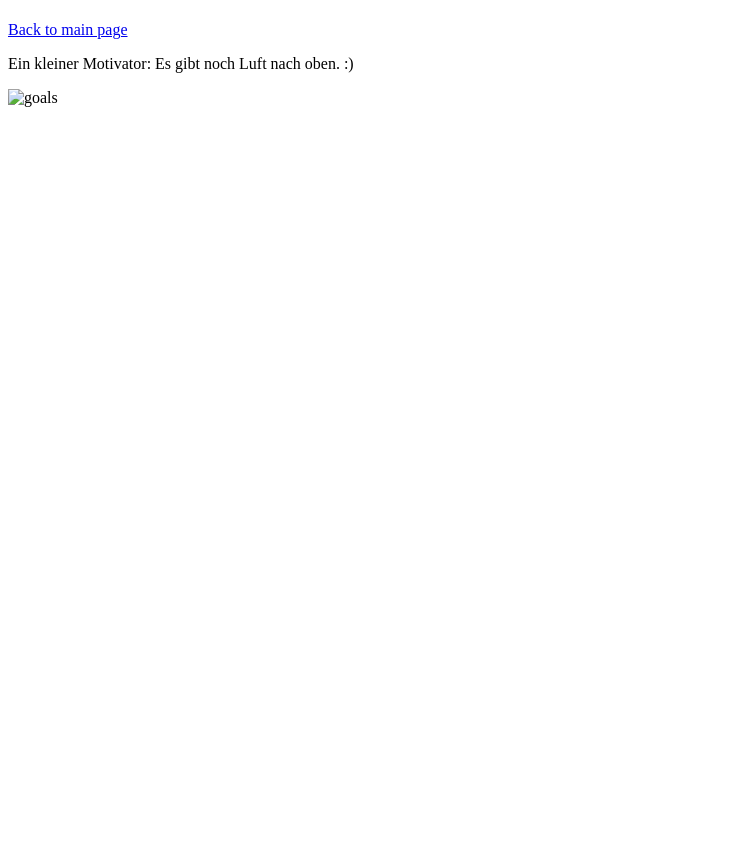
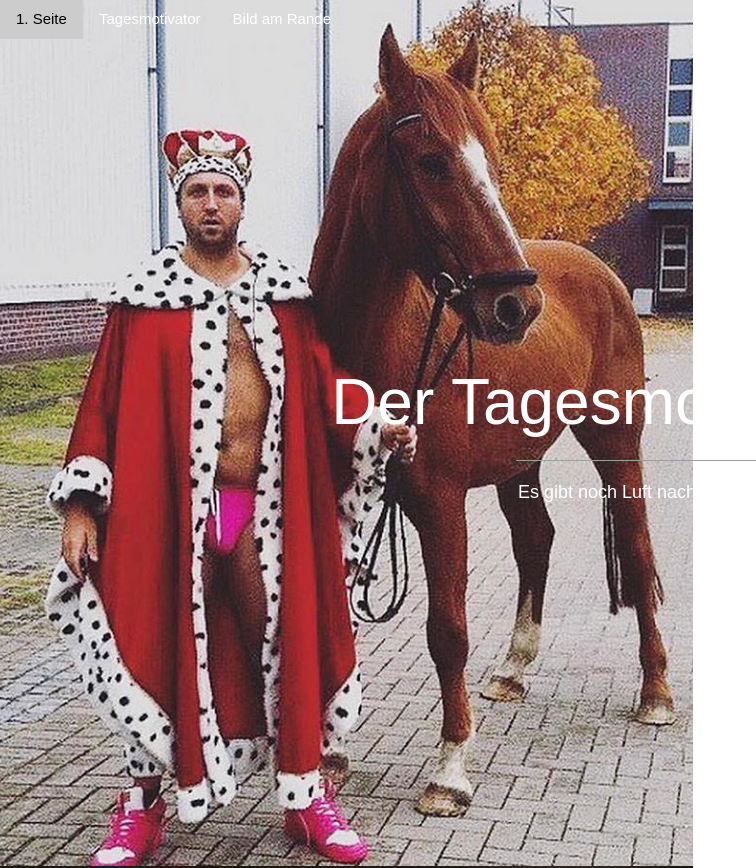
Before and after one commit to LarahLeege/second-website, a plain HTML site: page nicht_index.html in a window 1280 px wide. Shown: the whole page, without its empty margins (0-756 px from the left). Before the commit the page ends 800 px from the top, so only its background shows below. Drawn offline with nearby package versions, Linux system fonts and the light colour scheme.

Commit message:
next try 14:08

```diff
--- a/nicht_index.html
+++ b/nicht_index.html
@@ -1,14 +1,48 @@
 <!DOCTYPE html>
 <html>
-  <head>
-    <title>Viel Spaß auf Arbeit!</title>
-        <meta charset="utf-8">
+<head>
+  <title>Hei dudududu</title>
+    <meta charset="utf-8">
+    <meta name="viewport" content="width=device-width, initial-scale=1">
+    <link rel="stylesheet" href="https://www.w3schools.com/w3css/4/w3.css">
+    <link rel="stylesheet" href="https://fonts.googleapis.com/css?family=Raleway">
 </head>
+<style>
+  body, h1 {font-family: "Railway", sans-serif}
+  body, html {height: 100%}
+/*  bgimg{
+    background-image: url("images/IMAG1734.jpg");
+    min-height: 100%;
+    background-position: center;
+    background-size: cover;
+  }*/
+  </style>
+
   <body>
-    <h1></h1>
-        <a href="index.html">Back to main page</a>
-    <p>
-      Ein kleiner Motivator: Es gibt noch Luft nach oben. :)</p>
-    <img src="Screenshot (348).png" alt="goals">
+
+    <div class= "bgimg w3-display-container w3-animate-opacity w3-text-white">
+      <div class="w3-top">
+        <div class="w3-bar" id="myNavbar">
+          <a class="w3-bar-item w3-button w3-hover-black w3-hide-medium w3-hide-large w3-right" href="javascript:void(0);"
+          onclick="toggleFunction()" title="Toggle Navigation Menu">
+            <i class="fa fa-bars"></i>
+          </a>
+          <a href="#index.html" class="w3-bar-item w3-button">1. Seite</a>
+          <a href="#nicht_index.html" class="w3-bar-item w3-button">Tagesmotivator</a>
+          <a href="#auch_nicht_index.html" class="w3-bar-item w3-button">Bild am Rande</a>
+        </div>
+      </div>
+      <div class="w3-display-middle">
+        <h1 class="w3-jumbo w3-animate-top">Der Tagesmotivator™</h1>
+        <hr class="w3-border-grey" style="margin:auto;width:40%">
+        <p class="w3-large w3-center">Es gibt noch Luft nach oben. :) </p>
+      </div>
+      <a>
+      <img src="images/Screenshot (348).png" >
+    </a>
+      <div class="w3-display-bottomright w3-padding-large">
+        Ach und rutsch hier mal rüber--> <a href="nicht_index.html" target="_blank">Tagesmotivator</a>
+      </div>
+    </div>
   </body>
 </html>
```
Also changed, not shown: index.html (+1 -1 lines).
